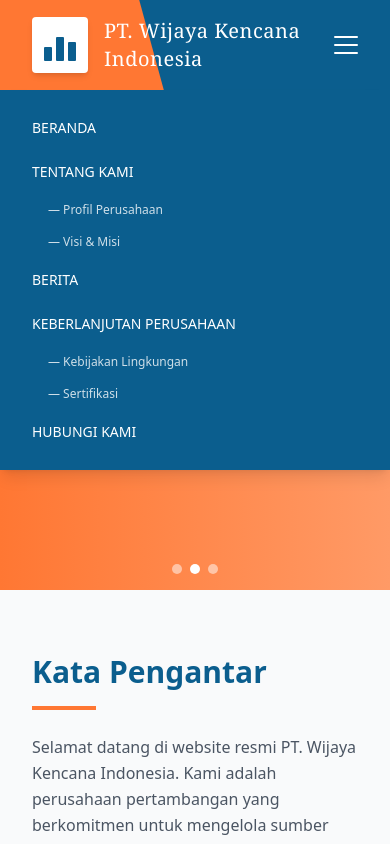
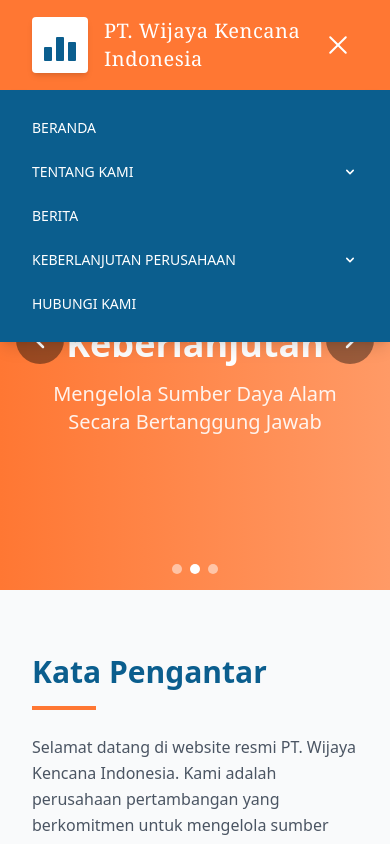
Before and after one commit to ArthaCorporation/WebsiteWKI, a Next.js app: page / in a window 390 px wide. Both pictures are taken after a click on the button 346 px from the left and 45 px from the top of the page. Shown: the top 844 px of the page. Built offline with nearby package versions, Linux system fonts and the light colour scheme.

Commit message:
Fix 3 UI issues in Navbar and HeroCarousel
Co-authored-by: Vickel317 <181094138+Vickel317@users.noreply.github.com>

```diff
--- a/components/HeroCarousel.tsx
+++ b/components/HeroCarousel.tsx
@@ -53,19 +53,23 @@ export default function HeroCarousel() {
       {/* Left Arrow */}
       <button
         onClick={prev}
-        className="absolute left-4 top-1/2 -translate-y-1/2 bg-black/40 hover:bg-black/60 text-white text-3xl w-12 h-12 rounded-full flex items-center justify-center transition-colors z-10"
+        className="absolute left-4 top-1/2 -translate-y-1/2 bg-black/40 hover:bg-black/60 text-white w-12 h-12 rounded-full flex items-center justify-center transition-colors z-10"
         aria-label="Previous slide"
       >
-        ‹
+        <svg xmlns="http://www.w3.org/2000/svg" className="w-6 h-6" fill="none" viewBox="0 0 24 24" stroke="currentColor" strokeWidth={2.5}>
+          <path strokeLinecap="round" strokeLinejoin="round" d="M15 19l-7-7 7-7" />
+        </svg>
       </button>
 
       {/* Right Arrow */}
       <button
         onClick={next}
-        className="absolute right-4 top-1/2 -translate-y-1/2 bg-black/40 hover:bg-black/60 text-white text-3xl w-12 h-12 rounded-full flex items-center justify-center transition-colors z-10"
+        className="absolute right-4 top-1/2 -translate-y-1/2 bg-black/40 hover:bg-black/60 text-white w-12 h-12 rounded-full flex items-center justify-center transition-colors z-10"
         aria-label="Next slide"
       >
-        ›
+        <svg xmlns="http://www.w3.org/2000/svg" className="w-6 h-6" fill="none" viewBox="0 0 24 24" stroke="currentColor" strokeWidth={2.5}>
+          <path strokeLinecap="round" strokeLinejoin="round" d="M9 5l7 7-7 7" />
+        </svg>
       </button>
 
       {/* Dots */}
--- a/components/Navbar.tsx
+++ b/components/Navbar.tsx
@@ -9,14 +9,25 @@ export default function Navbar() {
   const [mobileOpen, setMobileOpen] = useState(false)
   const [tentangOpen, setTentangOpen] = useState(false)
   const [keberlanjutanOpen, setKeberlanjutanOpen] = useState(false)
+  const [mobileTentangOpen, setMobileTentangOpen] = useState(false)
+  const [mobileKeberlanjutanOpen, setMobileKeberlanjutanOpen] = useState(false)
+
+  const closeMobileMenu = () => {
+    setMobileOpen(false)
+    setMobileTentangOpen(false)
+    setMobileKeberlanjutanOpen(false)
+  }
 
   const isActive = (path: string) => pathname === path
 
   return (
     <nav className="relative w-full h-[90px] bg-[#0B5E8E] overflow-visible z-50">
-      {/* Orange section with diagonal cut */}
+      {/* Orange section - full width on mobile, diagonal on desktop */}
       <div
-        className="absolute top-0 left-0 h-full bg-[#FF7733]"
+        className="absolute top-0 left-0 h-full bg-[#FF7733] w-full lg:hidden"
+      />
+      <div
+        className="hidden lg:block absolute top-0 left-0 h-full bg-[#FF7733]"
         style={{
           width: '42%',
           clipPath: 'polygon(0 0, 85% 0, 100% 100%, 0 100%)',
@@ -116,13 +127,13 @@ export default function Navbar() {
 
         {/* Mobile Hamburger */}
         <button
-          className="lg:hidden flex flex-col gap-1.5 bg-transparent border-none cursor-pointer z-10"
+          className="lg:hidden flex flex-col gap-1.5 p-2 rounded-lg bg-transparent hover:bg-white/20 active:bg-white/30 border-none cursor-pointer z-10 transition-colors"
           onClick={() => setMobileOpen(!mobileOpen)}
           aria-label="Toggle menu"
         >
-          <span className="w-6 h-0.5 bg-white rounded block transition-all" />
-          <span className="w-6 h-0.5 bg-white rounded block transition-all" />
-          <span className="w-6 h-0.5 bg-white rounded block transition-all" />
+          <span className={`w-6 h-0.5 bg-white rounded block transition-all duration-300 ${mobileOpen ? 'rotate-45 translate-y-2' : ''}`} />
+          <span className={`w-6 h-0.5 bg-white rounded block transition-all duration-300 ${mobileOpen ? 'opacity-0' : ''}`} />
+          <span className={`w-6 h-0.5 bg-white rounded block transition-all duration-300 ${mobileOpen ? '-rotate-45 -translate-y-2' : ''}`} />
         </button>
       </div>
 
@@ -130,15 +141,53 @@ export default function Navbar() {
       {mobileOpen && (
         <div className="lg:hidden absolute top-[90px] left-0 w-full bg-[#0B5E8E] z-40 shadow-lg">
           <div className="flex flex-col py-4">
-            <Link href="/" className="text-white px-8 py-3 hover:bg-[#0a527c] text-sm font-medium" onClick={() => setMobileOpen(false)}>BERANDA</Link>
-            <Link href="/tentang" className="text-white px-8 py-3 hover:bg-[#0a527c] text-sm font-medium" onClick={() => setMobileOpen(false)}>TENTANG KAMI</Link>
-            <Link href="/tentang" className="text-white px-12 py-2 hover:bg-[#0a527c] text-xs opacity-80" onClick={() => setMobileOpen(false)}>— Profil Perusahaan</Link>
-            <Link href="/tentang#visi-misi" className="text-white px-12 py-2 hover:bg-[#0a527c] text-xs opacity-80" onClick={() => setMobileOpen(false)}>— Visi &amp; Misi</Link>
-            <Link href="/berita" className="text-white px-8 py-3 hover:bg-[#0a527c] text-sm font-medium" onClick={() => setMobileOpen(false)}>BERITA</Link>
-            <Link href="/keberlanjutan" className="text-white px-8 py-3 hover:bg-[#0a527c] text-sm font-medium" onClick={() => setMobileOpen(false)}>KEBERLANJUTAN PERUSAHAAN</Link>
-            <Link href="/keberlanjutan" className="text-white px-12 py-2 hover:bg-[#0a527c] text-xs opacity-80" onClick={() => setMobileOpen(false)}>— Kebijakan Lingkungan</Link>
-            <Link href="/keberlanjutan#sertifikasi" className="text-white px-12 py-2 hover:bg-[#0a527c] text-xs opacity-80" onClick={() => setMobileOpen(false)}>— Sertifikasi</Link>
-            <Link href="/kontak" className="text-white px-8 py-3 hover:bg-[#0a527c] text-sm font-medium" onClick={() => setMobileOpen(false)}>HUBUNGI KAMI</Link>
+            <Link href="/" className="text-white px-8 py-3 hover:bg-white/10 active:bg-white/20 text-sm font-medium transition-colors" onClick={closeMobileMenu}>BERANDA</Link>
+
+            {/* TENTANG KAMI collapsible */}
+            <button
+              className="text-white px-8 py-3 hover:bg-white/10 active:bg-white/20 text-sm font-medium transition-colors flex items-center justify-between w-full text-left"
+              onClick={() => setMobileTentangOpen(!mobileTentangOpen)}
+            >
+              TENTANG KAMI
+              <svg className={`w-4 h-4 transition-transform duration-300 ${mobileTentangOpen ? 'rotate-180' : ''}`} fill="currentColor" viewBox="0 0 20 20">
+                <path fillRule="evenodd" d="M5.293 7.293a1 1 0 011.414 0L10 10.586l3.293-3.293a1 1 0 111.414 1.414l-4 4a1 1 0 01-1.414 0l-4-4a1 1 0 010-1.414z" clipRule="evenodd" />
+              </svg>
+            </button>
+            {mobileTentangOpen && (
+              <div className="bg-[#0a4f78]">
+                <Link href="/tentang" className="text-white px-12 py-3 hover:bg-white/10 text-sm flex items-center gap-2 transition-colors" onClick={closeMobileMenu}>
+                  <span className="w-1 h-1 bg-[#FF7733] rounded-full"></span> Profil Perusahaan
+                </Link>
+                <Link href="/tentang#visi-misi" className="text-white px-12 py-3 hover:bg-white/10 text-sm flex items-center gap-2 transition-colors" onClick={closeMobileMenu}>
+                  <span className="w-1 h-1 bg-[#FF7733] rounded-full"></span> Visi &amp; Misi
+                </Link>
+              </div>
+            )}
+
+            <Link href="/berita" className="text-white px-8 py-3 hover:bg-white/10 active:bg-white/20 text-sm font-medium transition-colors" onClick={closeMobileMenu}>BERITA</Link>
+
+            {/* KEBERLANJUTAN collapsible */}
+            <button
+              className="text-white px-8 py-3 hover:bg-white/10 active:bg-white/20 text-sm font-medium transition-colors flex items-center justify-between w-full text-left"
+              onClick={() => setMobileKeberlanjutanOpen(!mobileKeberlanjutanOpen)}
+            >
+              KEBERLANJUTAN PERUSAHAAN
+              <svg className={`w-4 h-4 transition-transform duration-300 ${mobileKeberlanjutanOpen ? 'rotate-180' : ''}`} fill="currentColor" viewBox="0 0 20 20">
+                <path fillRule="evenodd" d="M5.293 7.293a1 1 0 011.414 0L10 10.586l3.293-3.293a1 1 0 111.414 1.414l-4 4a1 1 0 01-1.414 0l-4-4a1 1 0 010-1.414z" clipRule="evenodd" />
+              </svg>
+            </button>
+            {mobileKeberlanjutanOpen && (
+              <div className="bg-[#0a4f78]">
+                <Link href="/keberlanjutan" className="text-white px-12 py-3 hover:bg-white/10 text-sm flex items-center gap-2 transition-colors" onClick={closeMobileMenu}>
+                  <span className="w-1 h-1 bg-[#FF7733] rounded-full"></span> Kebijakan Lingkungan
+                </Link>
+                <Link href="/keberlanjutan#sertifikasi" className="text-white px-12 py-3 hover:bg-white/10 text-sm flex items-center gap-2 transition-colors" onClick={closeMobileMenu}>
+                  <span className="w-1 h-1 bg-[#FF7733] rounded-full"></span> Sertifikasi
+                </Link>
+              </div>
+            )}
+
+            <Link href="/kontak" className="text-white px-8 py-3 hover:bg-white/10 active:bg-white/20 text-sm font-medium transition-colors" onClick={closeMobileMenu}>HUBUNGI KAMI</Link>
           </div>
         </div>
       )}
```
